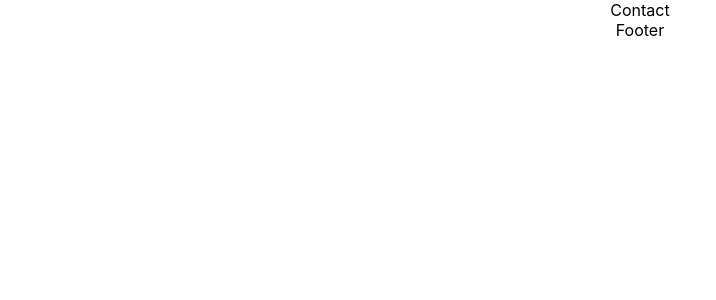
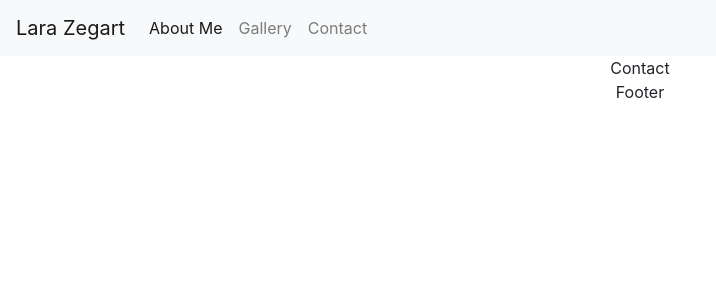
Before and after one commit to lzegart/Portfolio, a React (Create React App) app: page /Contact in a window 1280 px wide. Shown: the top 300 px of the page, without its empty margins (0-716 px from the left). Built offline with nearby package versions, Linux system fonts and the light colour scheme.

Commit message:
added bootstrap cdn, set up the header component, and created the styles page for components

```diff
--- a/public/index.html
+++ b/public/index.html
@@ -9,6 +9,8 @@
       name="description"
       content="Web site created using create-react-app"
     />
+    <link rel="stylesheet" href="https://stackpath.bootstrapcdn.com/bootstrap/4.5.2/css/bootstrap.min.css" integrity="sha384-JcKb8q3iqJ61gNV9KGb8thSsNjpSL0n8PARn9HuZOnIxN0hoP+VmmDGMN5t9UJ0Z" crossorigin="anonymous">
+
     <link rel="apple-touch-icon" href="%PUBLIC_URL%/logo192.png" />
     <!--
       manifest.json provides metadata used when your web app is installed on a
--- a/src/App.js
+++ b/src/App.js
@@ -4,13 +4,14 @@
 import About from './Pages/About';
 import Contact from './Pages/Contact';
 import Gallery from './Pages/Gallery';
+import Header from './Components/Header';
 
 
 function App() {
   return (
     <div className="App">
       <Router>
-
+      <Header />
 
         <Switch>
             <Route exact path="/" component={About} />
--- a/src/Components/Header.js
+++ b/src/Components/Header.js
@@ -1,11 +1,29 @@
 import React from "react";
+import { Link } from "react-router-dom";
 
 const Header = () => {
 
     return (
-        <div>
-            Header
-        </div>
+        <nav className="navbar navbar-expand-lg navbar-light bg-light">
+        <a className="navbar-brand" href="#">Lara Zegart </a>
+        <button className="navbar-toggler" type="button" data-toggle="collapse" data-target="#navbarNav" aria-controls="navbarNav" aria-expanded="false" aria-label="Toggle navigation">
+          <span className="navbar-toggler-icon"></span>
+        </button>
+        <header className="collapse navbar-collapse" id="navbarNav">
+          <ul className="navbar-nav">
+            <li className="nav-item active">
+              <Link className="nav-link" to="/">  About Me  <span className="sr-only">(current)</span></Link>
+            </li>
+            <li className="nav-item">
+              <Link className="nav-link" to="/Gallery">  Gallery  </Link>
+            </li>
+            <li className="nav-item">
+              <Link className="nav-link" to="/Contact">  Contact  </Link>
+            </li>
+          </ul>
+        </header>
+    </nav>
+
     )
 }
 
--- /dev/null
+++ b/src/Components/components.css
@@ -0,0 +1,5 @@
+/* Header */
+
+/* Project */
+
+/* Footer */
```
